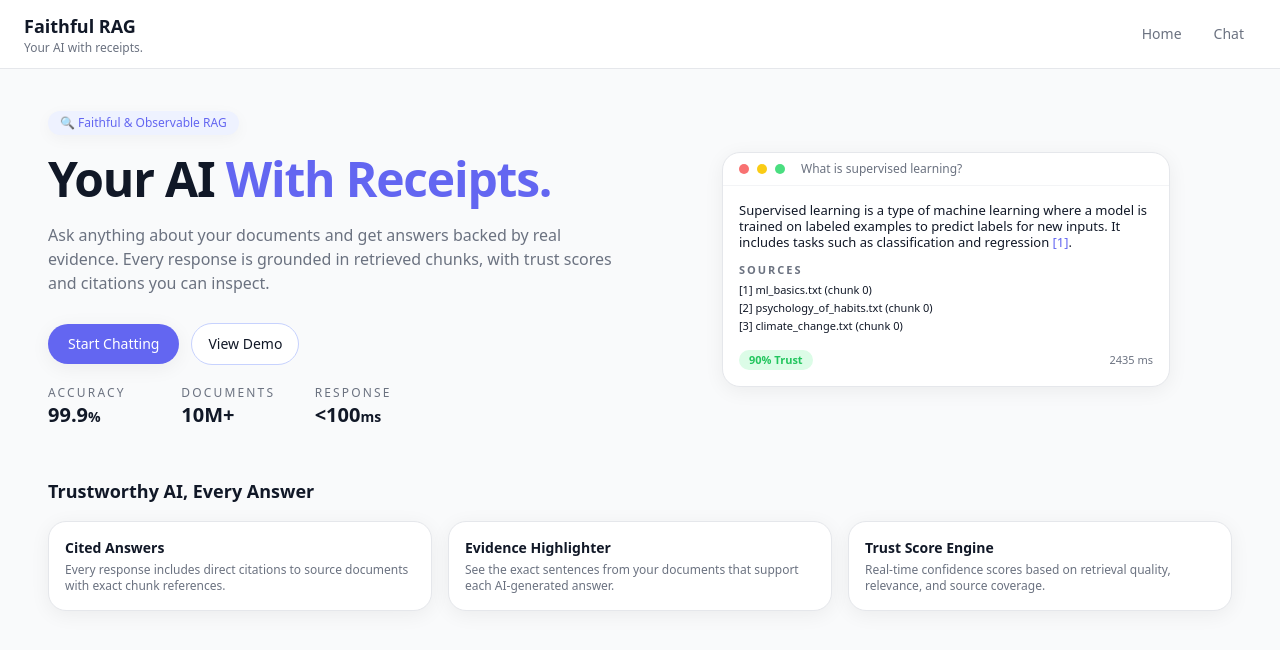
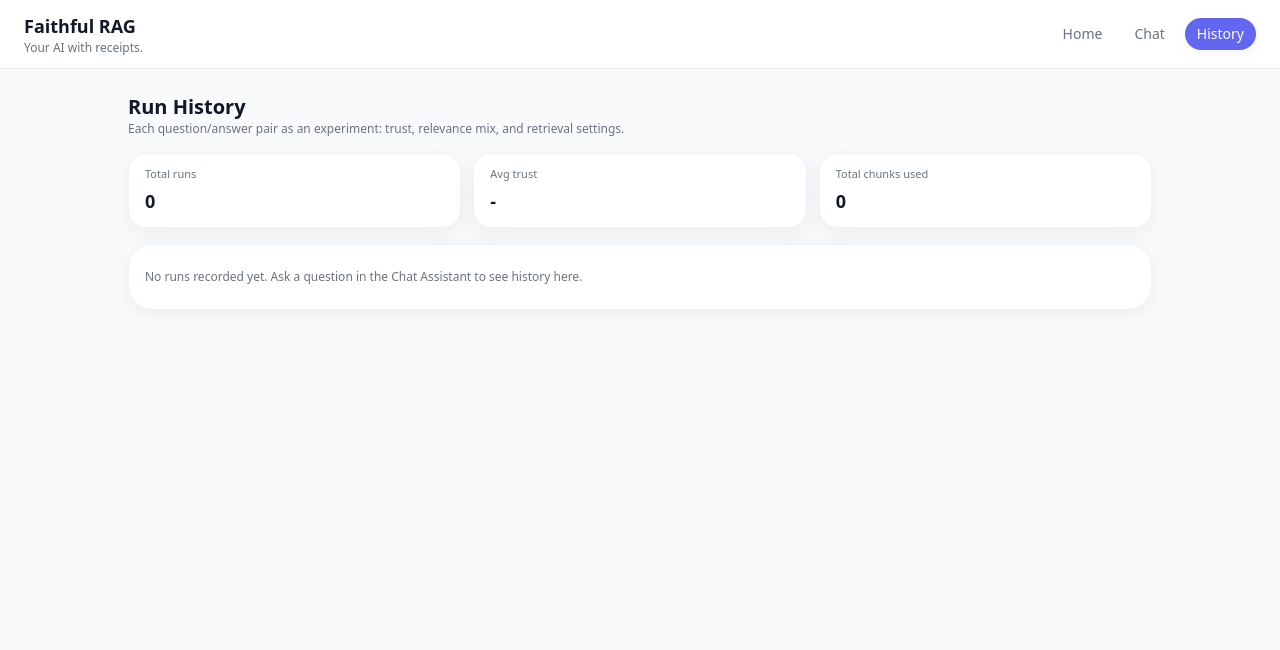
Before and after one commit to Anuraj235/rag-observable, a React app in the folder frontend/: page /history in a window 1280 px wide. Shown: the top 650 px of the page. Built offline with nearby package versions, Linux system fonts and the light colour scheme; the HTML template or start-up script is replaced by a standard one.

Commit message:
Add Run History route and update navigation bar UI

```diff
--- a/frontend/src/App.tsx
+++ b/frontend/src/App.tsx
@@ -2,6 +2,7 @@ import React from "react";
 import { NavLink, Route, Routes } from "react-router-dom";
 import LandingPage from "./pages/LandingPage";
 import ChatPage from "./pages/ChatPage";
+import RunHistoryPage from "./pages/RunHistoryPage";
 
 const navLinkClass = ({ isActive }: { isActive: boolean }) =>
   [
@@ -28,6 +29,9 @@ const App: React.FC = () => {
           <NavLink to="/chat" className={navLinkClass}>
             Chat
           </NavLink>
+            <NavLink to="/history" className={navLinkClass}>
+            History
+          </NavLink>
         </nav>
       </header>
 
@@ -36,7 +40,7 @@ const App: React.FC = () => {
         <Routes>
           <Route path="/" element={<LandingPage />} />
           <Route path="/chat" element={<ChatPage />} />
-          <Route path="*" element={<LandingPage />} />
+         <Route path="/history" element={<RunHistoryPage />} />
         </Routes>
       </div>
     </div>
--- a/frontend/src/pages/ChatPage.tsx
+++ b/frontend/src/pages/ChatPage.tsx
@@ -65,6 +65,8 @@ type MessageMeta = {
   chunks: ChunkMeta[];
   /** Original question that produced this answer (for highlighting). */
   question?: string;
+  /** Top-k used for this answer (for history page). */
+  top_k?: number;
 };
 
 type Message = {
@@ -121,6 +123,27 @@ const ChatPage: React.FC = () => {
   const lastAssistant = [...messages].reverse().find((m) => m.role === "assistant");
   const lastMeta = lastAssistant?.meta;
 
+  // 🔹 Save assistant runs into sessionStorage for the Run History page
+  useEffect(() => {
+    const runs = messages
+      .filter((m) => m.role === "assistant" && m.meta)
+      .map((m) => ({
+        id: m.id,
+        question: m.meta?.question ?? "",
+        trust_score: m.meta?.trust_score ?? null,
+        latency_ms: m.meta?.latency_ms ?? null,
+        top_k: m.meta?.top_k ?? null,
+        chunks: m.meta?.chunks ?? [],
+        created_at: Date.now(),
+      }));
+
+    try {
+      sessionStorage.setItem("rag_run_history", JSON.stringify(runs));
+    } catch {
+      // ignore if sessionStorage is unavailable
+    }
+  }, [messages]);
+
   async function handleSend(e: FormEvent) {
     e.preventDefault();
     const trimmed = input.trim();
@@ -159,6 +182,7 @@ const ChatPage: React.FC = () => {
           trust_score: data.trust_score ?? null,
           latency_ms: data.latency_ms ?? null,
           question: trimmed,
+          top_k: topK,
           chunks: (data.chunks ?? []).map((c) => ({
             source: c.source,
             chunk: c.chunk,
@@ -386,9 +410,7 @@ const ChatPage: React.FC = () => {
                                   : "-"}
                               </span>
                               {pinnedEvidenceId ===
-                                `${baseIdPrefix}-${activeEvidenceChunk.source}-${
-                                  activeEvidenceChunk.chunk
-                                }` && (
+                                `${baseIdPrefix}-${activeEvidenceChunk.source}-${activeEvidenceChunk.chunk}` && (
                                 <button
                                   type="button"
                                   onClick={() => setPinnedEvidenceId(null)}
--- a/frontend/src/pages/LandingPage.tsx
+++ b/frontend/src/pages/LandingPage.tsx
@@ -1,4 +1,3 @@
-// src/pages/LandingPage.tsx
 import React from "react";
 import { Link } from "react-router-dom";
 
--- /dev/null
+++ b/frontend/src/pages/RunHistoryPage.tsx
@@ -0,0 +1,199 @@
+import React, { useEffect, useState } from "react";
+
+type ChunkMeta = {
+  source: string;
+  chunk: number;
+  distance: number | null;
+  text: string;
+  relevance: string;
+};
+
+type RunRecord = {
+  id: string;
+  question: string;
+  trust_score: number | null;
+  latency_ms: number | null;
+  top_k: number | null;
+  chunks: ChunkMeta[];
+  created_at: number;
+};
+
+/** Simple status icon based on relevance mix. */
+function runStatusIcon(chunks: ChunkMeta[]): { icon: string; label: string } {
+  if (!chunks.length) return { icon: "⚪", label: "No evidence" };
+
+  const related = chunks.filter((c) => c.relevance === "Related").length;
+  const somewhat = chunks.filter((c) => c.relevance === "Somewhat related").length;
+  const off = chunks.filter((c) => c.relevance === "Off-topic").length;
+
+  if (related >= somewhat + off) return { icon: "🟢", label: "Mostly related" };
+  if (off > related + somewhat) return { icon: "🔴", label: "Mostly off-topic" };
+  return { icon: "🟡", label: "Mixed" };
+}
+
+function formatTrust(score: number | null) {
+  if (score == null) return "-";
+  return `${Math.round(score)}%`;
+}
+
+function formatLatency(latency: number | null) {
+  if (latency == null) return "-";
+  return `${Math.round(latency)} ms`;
+}
+
+const RunHistoryPage: React.FC = () => {
+  const [runs, setRuns] = useState<RunRecord[]>([]);
+
+  useEffect(() => {
+    try {
+      const raw = sessionStorage.getItem("rag_run_history");
+      if (!raw) return;
+      const parsed: RunRecord[] = JSON.parse(raw);
+      setRuns(parsed);
+    } catch (err) {
+      console.error("Failed to load run history from sessionStorage", err);
+    }
+  }, []);
+
+  const totalRuns = runs.length;
+
+  const totalChunks = runs.reduce((sum, r) => sum + r.chunks.length, 0);
+  const avgTrust =
+    totalRuns > 0
+      ? Math.round(
+          runs.reduce((sum, r) => sum + (r.trust_score ?? 0), 0) / totalRuns
+        )
+      : null;
+
+  return (
+    <main className="min-h-[calc(100vh-64px)] bg-bg px-8 py-6">
+      <div className="max-w-5xl mx-auto">
+        <header className="flex items-baseline justify-between mb-4">
+          <div>
+            <h1 className="text-xl font-semibold text-textDark">Run History</h1>
+            <p className="text-xs text-textMuted">
+              Each question/answer pair as an experiment: trust, relevance mix, and
+              retrieval settings.
+            </p>
+          </div>
+        </header>
+
+        {/* Summary cards */}
+        <div className="grid grid-cols-1 sm:grid-cols-3 gap-3 mb-4">
+          <div className="rounded-2xl bg-white border border-indigo-50 shadow-soft px-4 py-3">
+            <div className="text-[11px] text-textMuted">Total runs</div>
+            <div className="mt-1 text-lg font-semibold text-textDark">
+              {totalRuns}
+            </div>
+          </div>
+          <div className="rounded-2xl bg-white border border-indigo-50 shadow-soft px-4 py-3">
+            <div className="text-[11px] text-textMuted">Avg trust</div>
+            <div className="mt-1 text-lg font-semibold text-textDark">
+              {avgTrust != null ? `${avgTrust}%` : "-"}
+            </div>
+          </div>
+          <div className="rounded-2xl bg-white border border-indigo-50 shadow-soft px-4 py-3">
+            <div className="text-[11px] text-textMuted">Total chunks used</div>
+            <div className="mt-1 text-lg font-semibold text-textDark">
+              {totalChunks}
+            </div>
+          </div>
+        </div>
+
+        {/* Runs table / list */}
+        <div className="rounded-3xl bg-white border border-indigo-50 shadow-soft overflow-hidden">
+          {runs.length === 0 ? (
+            <div className="px-4 py-6 text-xs text-textMuted">
+              No runs recorded yet. Ask a question in the Chat Assistant to see
+              history here.
+            </div>
+          ) : (
+            <div className="max-h-[60vh] overflow-y-auto">
+              <table className="w-full text-[11px]">
+                <thead className="bg-slate-50 border-b border-slate-100">
+                  <tr>
+                    <th className="text-left px-3 py-2 font-medium text-textMuted">
+                      #
+                    </th>
+                    <th className="text-left px-3 py-2 font-medium text-textMuted">
+                      Question
+                    </th>
+                    <th className="text-left px-3 py-2 font-medium text-textMuted">
+                      Trust
+                    </th>
+                    <th className="text-left px-3 py-2 font-medium text-textMuted">
+                      Latency
+                    </th>
+                    <th className="text-left px-3 py-2 font-medium text-textMuted">
+                      Relevance (R/S/O)
+                    </th>
+                    <th className="text-left px-3 py-2 font-medium text-textMuted">
+                      Status
+                    </th>
+                    <th className="text-left px-3 py-2 font-medium text-textMuted">
+                      k
+                    </th>
+                  </tr>
+                </thead>
+                <tbody>
+                  {[...runs]
+                    .slice()
+                    .reverse()
+                    .map((run, idxFromTop) => {
+                      const idx = runs.length - idxFromTop; // 1..N
+                      const relatedCount = run.chunks.filter(
+                        (c) => c.relevance === "Related"
+                      ).length;
+                      const somewhatCount = run.chunks.filter(
+                        (c) => c.relevance === "Somewhat related"
+                      ).length;
+                      const offTopicCount = run.chunks.filter(
+                        (c) => c.relevance === "Off-topic"
+                      ).length;
+                      const { icon, label } = runStatusIcon(run.chunks);
+
+                      return (
+                        <tr
+                          key={run.id}
+                          className="border-b border-slate-50 hover:bg-slate-50/60"
+                        >
+                          <td className="px-3 py-2 text-textMuted align-top">
+                            #{idx}
+                          </td>
+                          <td className="px-3 py-2 align-top max-w-[260px]">
+                            <div className="text-[11px] text-textDark line-clamp-2">
+                              {run.question || "(no question captured)"}
+                            </div>
+                          </td>
+                          <td className="px-3 py-2 align-top text-textDark">
+                            {formatTrust(run.trust_score)}
+                          </td>
+                          <td className="px-3 py-2 align-top text-textMuted">
+                            {formatLatency(run.latency_ms)}
+                          </td>
+                          <td className="px-3 py-2 align-top text-textMuted">
+                            {relatedCount}/{somewhatCount}/{offTopicCount}
+                          </td>
+                          <td className="px-3 py-2 align-top">
+                            <span className="inline-flex items-center gap-1 text-[11px] text-textMuted">
+                              <span>{icon}</span>
+                              <span>{label}</span>
+                            </span>
+                          </td>
+                          <td className="px-3 py-2 align-top text-textMuted">
+                            {run.top_k ?? "-"}
+                          </td>
+                        </tr>
+                      );
+                    })}
+                </tbody>
+              </table>
+            </div>
+          )}
+        </div>
+      </div>
+    </main>
+  );
+};
+
+export default RunHistoryPage;
```
